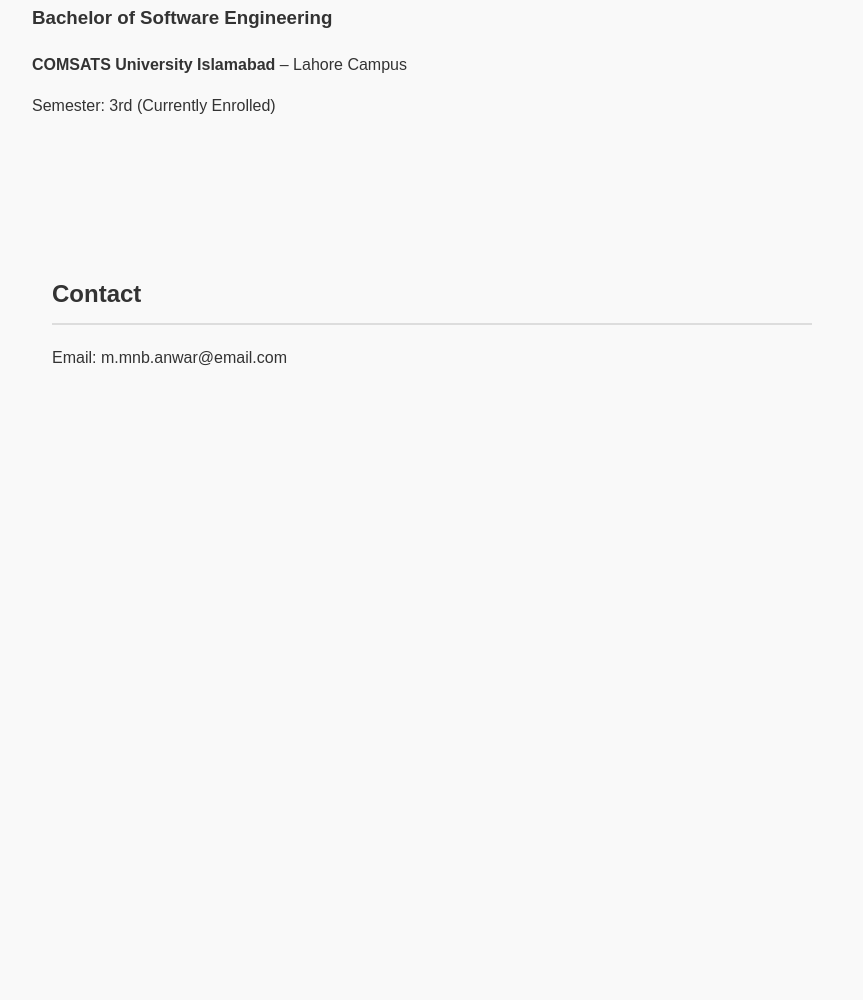
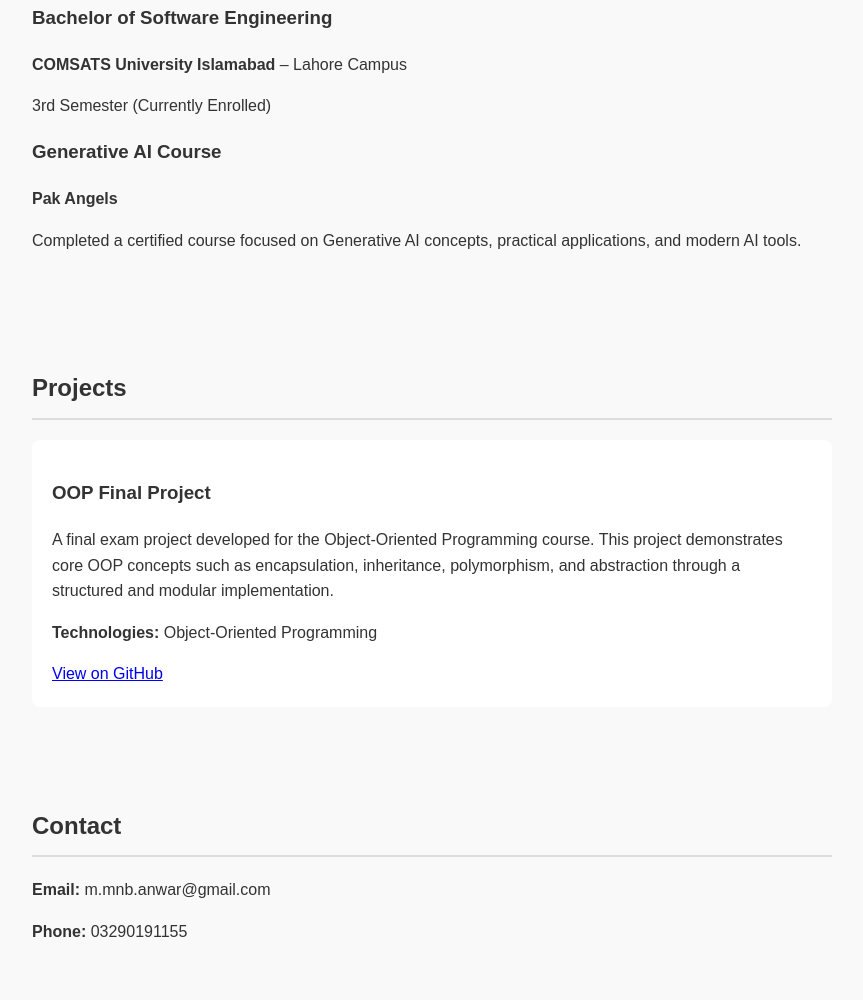
Before and after one commit to star-ripper/star-ripper.github.io, a plain HTML site: page index.html in a window 1280 px wide. Shown: the part 646-1646 px from the top of the page, without its empty margins (208-1071 px from the left). Before the commit the page ends 1112 px from the top, so only its background shows below. Drawn offline with Linux system fonts and the light colour scheme.

Commit message:
Update index.html

```diff
--- a/index.html
+++ b/index.html
@@ -27,18 +27,47 @@
   <div class="education-item">
     <h3>Bachelor of Software Engineering</h3>
     <p><strong>COMSATS University Islamabad</strong> – Lahore Campus</p>
-      <p>Semester: 3rd (Currently Enrolled)</p>
+    <p>3rd Semester (Currently Enrolled)</p>
+  </div>
+
+  <div class="education-item">
+    <h3>Generative AI Course</h3>
+    <p><strong>Pak Angels</strong></p>
+    <p>
+      Completed a certified course focused on Generative AI concepts,
+      practical applications, and modern AI tools.
+    </p>
   </div>
 
 </section>
 
   <section id="projects">
+  <h2>Projects</h2>
+
+  <div class="project">
+    <h3>OOP Final Project</h3>
+    <p>
+      A final exam project developed for the Object-Oriented Programming course.
+      This project demonstrates core OOP concepts such as encapsulation,
+      inheritance, polymorphism, and abstraction through a structured and
+      modular implementation.
+    </p>
+    <p><strong>Technologies:</strong> Object-Oriented Programming</p>
+    <a href="https://github.com/star-ripper/OOP-final-project" target="_blank">
+      View on GitHub
+    </a>
+  </div>
+
+</section>
+
 
 
   <section id="contact">
   <h2>Contact</h2>
-    <p>Email: m.mnb.anwar@email.com</p>
+  <p><strong>Email:</strong> m.mnb.anwar@gmail.com</p>
+  <p><strong>Phone:</strong> 03290191155</p>
 </section>
+
 
 </body>
 </html>
```
Lines whose indentation alone changed are shown as unchanged.
